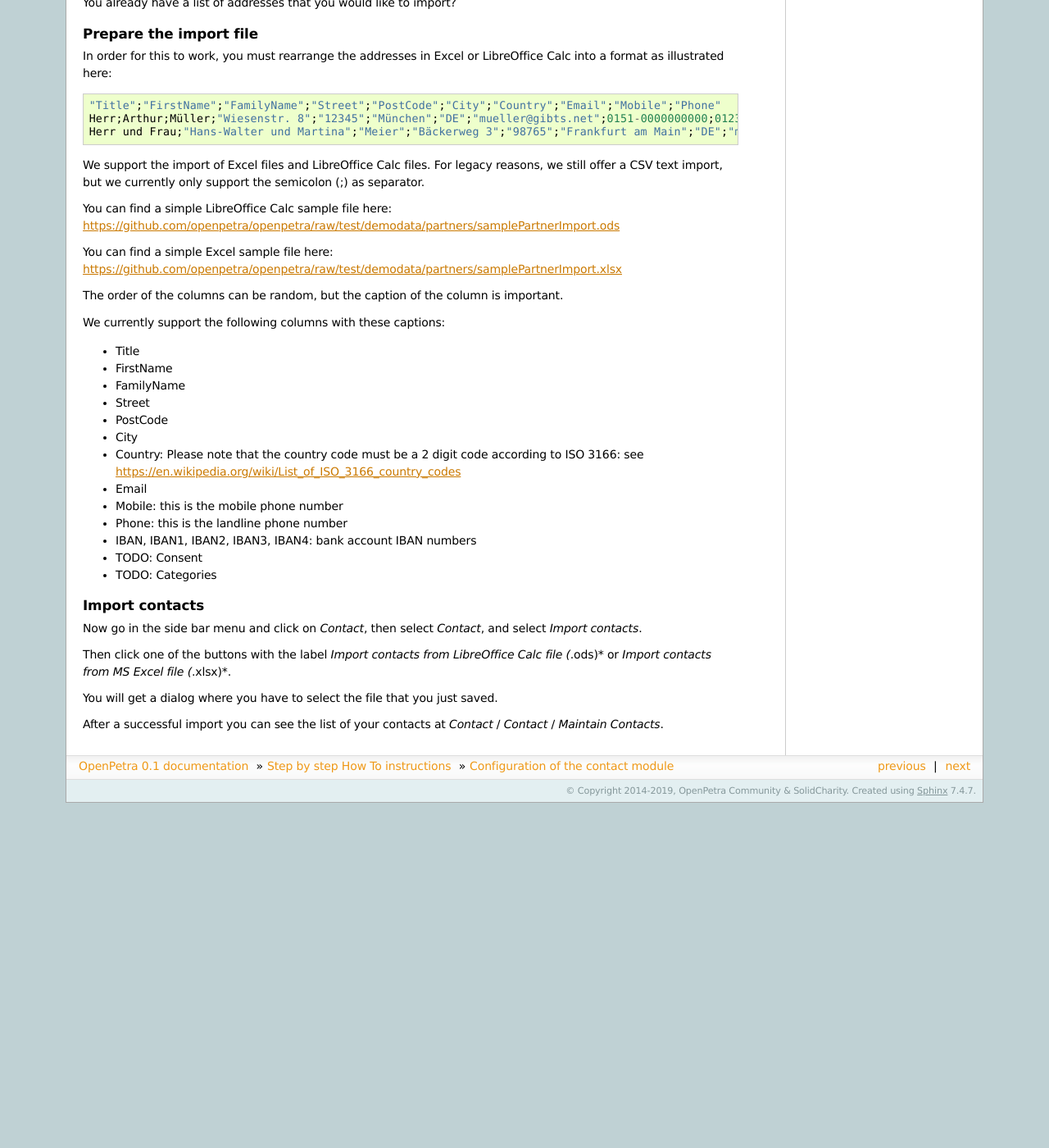
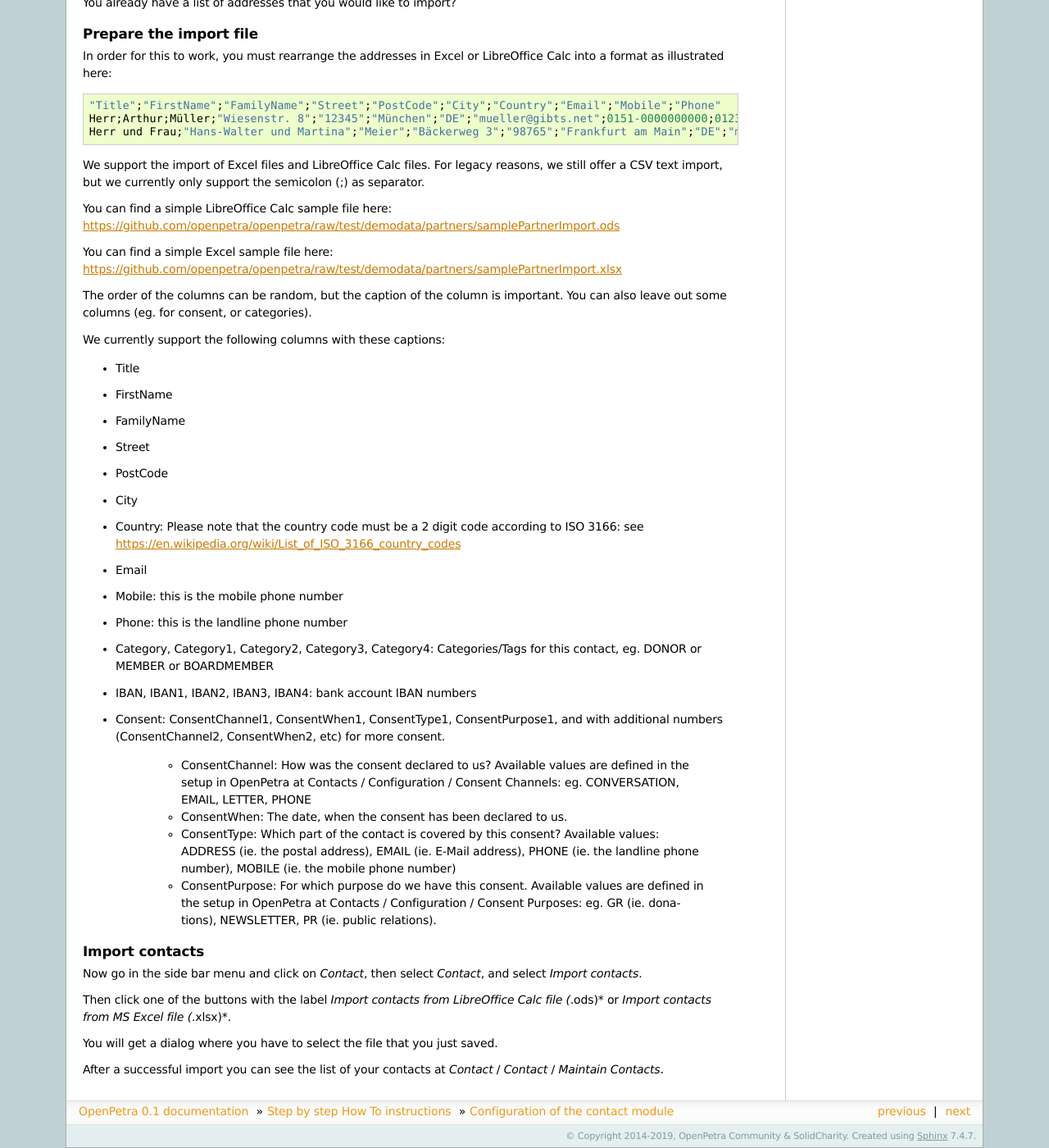
Before and after one commit to openpetra/openpetra-docs, a Sphinx documentation site: the page built from source/howtos/initial-contact-setup.rst, in a window 1280 px wide and 1400 px high, scrolled down 1755 px. Shown: the whole window at 82% size. Built offline with Sphinx 7.4.7, drawn with Linux system fonts in a browser that asks for light colours; before the commit the page ends 2734 px from its top, so only the background shows below that.

Commit message:
add documentation for importing contacts with consent

```diff
--- a/source/howtos/initial-contact-setup.rst
+++ b/source/howtos/initial-contact-setup.rst
@@ -88,6 +88,7 @@ You can find a simple LibreOffice Calc sample file here: https://github.com/open
 You can find a simple Excel sample file here: https://github.com/openpetra/openpetra/raw/test/demodata/partners/samplePartnerImport.xlsx
 
 The order of the columns can be random, but the caption of the column is important.
+You can also leave out some columns (eg. for consent, or categories).
 
 We currently support the following columns with these captions:
 
@@ -101,9 +102,14 @@ We currently support the following columns with these captions:
 * Email
 * Mobile: this is the mobile phone number
 * Phone: this is the landline phone number
+* Category, Category1, Category2, Category3, Category4: Categories/Tags for this contact, eg. DONOR or MEMBER or BOARDMEMBER
 * IBAN, IBAN1, IBAN2, IBAN3, IBAN4: bank account IBAN numbers
-* TODO: Consent
-* TODO: Categories
+* Consent: ConsentChannel1, ConsentWhen1, ConsentType1, ConsentPurpose1, and with additional numbers (ConsentChannel2, ConsentWhen2, etc) for more consent.
+
+   * ConsentChannel: How was the consent declared to us? Available values are defined in the setup in OpenPetra at Contacts / Configuration / Consent Channels: eg. CONVERSATION, EMAIL, LETTER, PHONE
+   * ConsentWhen: The date, when the consent has been declared to us.
+   * ConsentType: Which part of the contact is covered by this consent? Available values: ADDRESS (ie. the postal address), EMAIL (ie. E-Mail address), PHONE (ie. the landline phone number), MOBILE (ie. the mobile phone number)
+   * ConsentPurpose: For which purpose do we have this consent. Available values are defined in the setup in OpenPetra at Contacts / Configuration / Consent Purposes: eg. GR (ie. donations), NEWSLETTER, PR (ie. public relations).
 
 Import contacts
 ---------------
```
